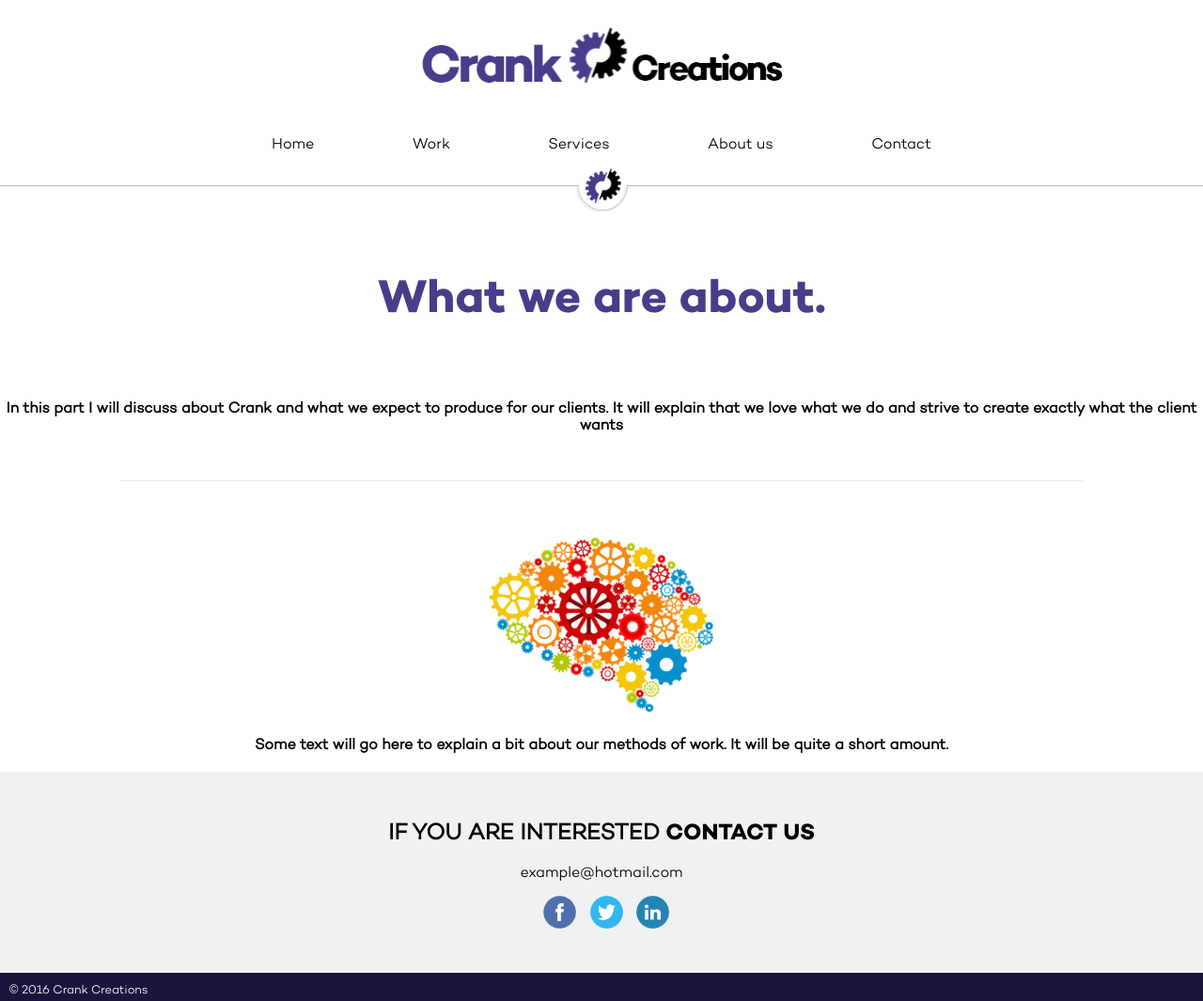
After one commit to Tagern/Individual-Project, a PHP site: page /about-us.html in a window 1280 px wide. The commit adds this page. Shown: the whole page at 94% size. Run offline with PHP 8.4, Linux system fonts and the light colour scheme; some libraries are stand-ins or nearby versions.

Commit message:
made the about-us page

```diff
--- /dev/null
+++ b/development/about-us.html
@@ -0,0 +1,90 @@
+<!doctype html>
+<html class="no-js" lang="">
+    <head>
+        <meta charset="utf-8">
+        <meta http-equiv="x-ua-compatible" content="ie=edge">
+        <title></title>
+        <meta name="description" content="">
+        <meta name="viewport" content="width=device-width, initial-scale=1">
+
+        <link rel="apple-touch-icon" href="apple-touch-icon.png">
+        <!-- Place favicon.ico in the root directory -->
+
+        <link rel="stylesheet" href="css/normalize.css">
+        <link rel="stylesheet" href="css/style.css">
+        <link rel="stylesheet" href="css/grid.css">
+
+    </head>
+    <body>
+        <!--[if lt IE 8]>
+            <p class="browserupgrade">You are using an <strong>outdated</strong> browser. Please <a href="http://browsehappy.com/">upgrade your browser</a> to improve your experience.</p>
+        <![endif]-->
+
+        <!-- Add your site or application content here -->
+        <header>
+            <a href="index.html"><img class="top-logo" src="img/logo-long.png"/></a>
+        </header>
+
+        <nav class="navigation">
+        <br/>
+            <div class="row">
+                <a href="index.html">Home</a>
+                <a href="#">Work</a>
+                <a href="services.html">Services</a>
+                <a href="#">About us</a>
+                <a href="#">Contact</a>
+            </div>
+            <div id="line"><img src="img/logo-short.png"/></div>
+        </nav>
+
+        <section class="about-us-main">
+            <h1>What we are about.</h1>
+
+            <h2>In this part I will discuss about Crank and what we expect to produce for our clients. It will explain that we love what we do and strive to create exactly what the client wants</h2>
+
+            <div class="line"></div>
+        </section>
+
+        <section class="about-us-body">
+            <img src="img/brain-example.png"/>
+            <h2>Some text will go here to explain a bit about our methods of work. It will be quite a short amount.</h2>
+
+        </section>
+
+
+        <footer class="footer">
+            <h2>If you are interested <a href="#"><span>contact us</span></a></h2>
+            <p>example@hotmail.com</p>
+            <div class="footer-social">
+                <a href="#"><img src="img/footer-fb.png"/></a>
+                <a href="#"><img src="img/footer-twitter.png"/></a>
+                <a href="#"><img src="img/footer-li.png"/></a>
+            </div>
+            <div class="copyright">
+                <p> <span>&copy;</span> 2016 Crank Creations</p>
+            </div>
+        </footer>
+
+        <script src="https://ajax.googleapis.com/ajax/libs/jquery/1.11.3/jquery.min.js"></script>
+        <script>window.jQuery || document.write('<script src="js/vendor/jquery-1.11.3.min.js"><\/script>')</script>
+        <script src="js/main.js"></script>
+        <script src="js/feature.min.js"></script>
+
+        <!-- Google Analytics: change UA-XXXXX-X to be your site's ID. -->
+        <script>
+            (function(b,o,i,l,e,r){b.GoogleAnalyticsObject=l;b[l]||(b[l]=
+            function(){(b[l].q=b[l].q||[]).push(arguments)});b[l].l=+new Date;
+            e=o.createElement(i);r=o.getElementsByTagName(i)[0];
+            e.src='https://www.google-analytics.com/analytics.js';
+            r.parentNode.insertBefore(e,r)}(window,document,'script','ga'));
+            ga('create','UA-XXXXX-X','auto');ga('send','pageview');
+        </script>
+        <script>
+            if (feature.webGL) {
+                console.log("WebGL supported");
+            } else {
+                console.log("WebGL not supported");
+            }
+        </script
+    </body>
+</html>
--- a/development/css/style.css
+++ b/development/css/style.css
@@ -49,6 +49,11 @@ body {
   position: fixed;
   width: 100%;
   top: 0; }
+
+.line {
+  border-bottom: 1px solid #eaeaea;
+  width: 80%;
+  margin: 50px auto; }
 
 .footer {
   background-color: #f0f1f2; }
@@ -209,6 +214,27 @@ body {
   font-family: "camptonlight_demo", Arial, Helvetica, sans-serif;
   padding: 0 15px 0 15px; }
 
+/* ABOUT US  ABOUT US  ABOUT US  ABOUT US  ABOUT US  ABOUT US
+   ABOUT US  ABOUT US  ABOUT US  ABOUT US  ABOUT US  ABOUT US
+   ABOUT US  ABOUT US  ABOUT US  ABOUT US  ABOUT US  ABOUT US     */
+.about-us-main h1 {
+  text-align: center;
+  font-family: "camptonbold_demo";
+  color: #483d8b;
+  font-size: 2.2em;
+  margin: 160px 0 40px 0; }
+.about-us-main h2 {
+  font-size: 1em;
+  text-align: center;
+  font-family: "camptonlight_demo", Arial, Helvetica, sans-serif; }
+
+.about-us-body {
+  text-align: Center; }
+  .about-us-body h2 {
+    font-size: 1em;
+    text-align: center;
+    font-family: "camptonlight_demo", Arial, Helvetica, sans-serif; }
+
 @media (min-width: 650px) {
   /* GLOBAL  GLOBAL  GLOBAL  GLOBAL  GLOBAL  GLOBAL  GLOBAL  GLOBAL
      GLOBAL  GLOBAL  GLOBAL  GLOBAL  GLOBAL  GLOBAL  GLOBAL  GLOBAL
@@ -260,7 +286,18 @@ body {
     margin-top: 0; }
 
   #paid-package-3 h2 {
-    margin-top: 0; } }
+    margin-top: 0; }
+
+  /* ABOUT US  ABOUT US  ABOUT US  ABOUT US  ABOUT US  ABOUT US
+     ABOUT US  ABOUT US  ABOUT US  ABOUT US  ABOUT US  ABOUT US
+     ABOUT US  ABOUT US  ABOUT US  ABOUT US  ABOUT US  ABOUT US     */
+  .about-us-main h1 {
+    text-align: center;
+    font-family: "camptonbold_demo";
+    color: #483d8b;
+    font-size: 2.7em; }
+  .about-us-main h2 {
+    font-size: 1.3em; } }
 @media (min-width: 1100px) {
   /* GLOBAL  GLOBAL  GLOBAL  GLOBAL  GLOBAL  GLOBAL  GLOBAL  GLOBAL
      GLOBAL  GLOBAL  GLOBAL  GLOBAL  GLOBAL  GLOBAL  GLOBAL  GLOBAL
@@ -314,7 +351,20 @@ body {
     .service-page-services p {
       font-family: "camptonlight_demo", Arial, Helvetica, sans-serif;
       width: 250px;
-      margin: 10px 0 0 120px; } }
+      margin: 10px 0 0 120px; }
+
+  /* ABOUT US  ABOUT US  ABOUT US  ABOUT US  ABOUT US  ABOUT US
+     ABOUT US  ABOUT US  ABOUT US  ABOUT US  ABOUT US  ABOUT US
+     ABOUT US  ABOUT US  ABOUT US  ABOUT US  ABOUT US  ABOUT US     */
+  .about-us-main h1 {
+    text-align: center;
+    font-family: "camptonbold_demo";
+    color: #483d8b;
+    font-size: 3.1em;
+    margin: 160px 100px 80px 100px; }
+  .about-us-main h2 {
+    font-size: 1em;
+    text-align: center; } }
 @media (min-width: 1500px) {
   /* GLOBAL  GLOBAL  GLOBAL  GLOBAL  GLOBAL  GLOBAL  GLOBAL  GLOBAL
      GLOBAL  GLOBAL  GLOBAL  GLOBAL  GLOBAL  GLOBAL  GLOBAL  GLOBAL
--- a/development/index.html
+++ b/development/index.html
@@ -31,7 +31,7 @@
                 <a href="index.html">Home</a>
                 <a href="#">Work</a>
                 <a href="services.html">Services</a>
-                <a href="#">About us</a>
+                <a href="about-us.html">About us</a>
                 <a href="#">Contact</a>
             </div>
             <div id="line"><img src="img/logo-short.png"/></div>
--- a/development/scss/style.scss
+++ b/development/scss/style.scss
@@ -56,6 +56,12 @@ body{
 	position: fixed;
   	width: 100%;
   	top: 0;
+}
+
+.line{
+	border-bottom:1px solid #eaeaea;
+	width:80%;
+	margin: 50px auto;
 }
 
 .footer{
@@ -304,6 +310,42 @@ body{
 		}
 	}
 
+/* ABOUT US  ABOUT US  ABOUT US  ABOUT US  ABOUT US  ABOUT US
+   ABOUT US  ABOUT US  ABOUT US  ABOUT US  ABOUT US  ABOUT US
+   ABOUT US  ABOUT US  ABOUT US  ABOUT US  ABOUT US  ABOUT US     */
+
+	.about-us-main{
+
+		h1{
+			text-align:center;
+			font-family: $campton-bold;
+			color:$primary-color;
+			font-size:2.2em;
+			margin: 160px 0 40px 0;
+		}
+
+		h2{
+			font-size:1em;
+			text-align:center;
+			font-family: $campton-light, Arial, Helvetica, sans-serif;
+		}
+
+	}
+	.about-us-body{
+		text-align:Center;
+
+		img{
+
+		}
+
+		h2{
+			font-size:1em;
+			text-align:center;
+			font-family: $campton-light, Arial, Helvetica, sans-serif;
+		}
+
+	}
+
 
 
 @media (min-width:650px){
@@ -406,6 +448,26 @@ body{
 		}
 	}
 
+/* ABOUT US  ABOUT US  ABOUT US  ABOUT US  ABOUT US  ABOUT US
+   ABOUT US  ABOUT US  ABOUT US  ABOUT US  ABOUT US  ABOUT US
+   ABOUT US  ABOUT US  ABOUT US  ABOUT US  ABOUT US  ABOUT US     */
+
+	.about-us-main{
+
+		h1{
+			text-align:center;
+			font-family:$campton-bold;
+			color:$primary-color;
+			font-size:2.7em;
+		}
+
+		h2{
+			font-size:1.3em;
+
+		}
+
+	}
+
 }
 
 @media (min-width:1100px){
@@ -504,6 +566,28 @@ body{
 
 	}
 
+
+/* ABOUT US  ABOUT US  ABOUT US  ABOUT US  ABOUT US  ABOUT US
+   ABOUT US  ABOUT US  ABOUT US  ABOUT US  ABOUT US  ABOUT US
+   ABOUT US  ABOUT US  ABOUT US  ABOUT US  ABOUT US  ABOUT US     */
+
+	.about-us-main{
+
+		h1{
+			text-align:center;
+			font-family: $campton-bold;
+			color:$primary-color;
+			font-size:3.1em;
+			margin: 160px 100px 80px 100px;
+		}
+
+		h2{
+			font-size:1em;
+			text-align:center;
+		}
+
+	}
+
 }
 
 @media (min-width:1500px){
--- a/development/services.html
+++ b/development/services.html
@@ -31,7 +31,7 @@
                 <a href="index.html">Home</a>
                 <a href="#">Work</a>
                 <a href="#">Services</a>
-                <a href="#">About us</a>
+                <a href="about-us.html">About us</a>
                 <a href="#">Contact</a>
             </div>
             <div id="line"><img src="img/logo-short.png"/></div>
```
Also changed, not shown: development/img/brain-example.png (added), 1 other file.
